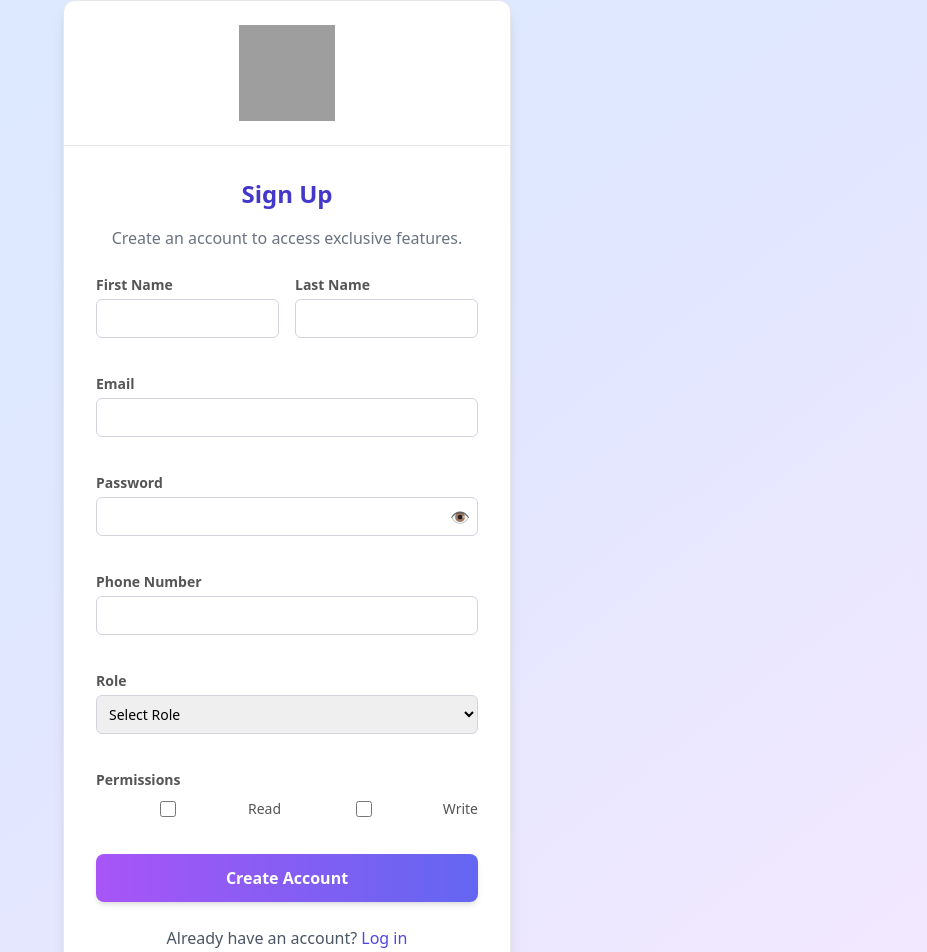
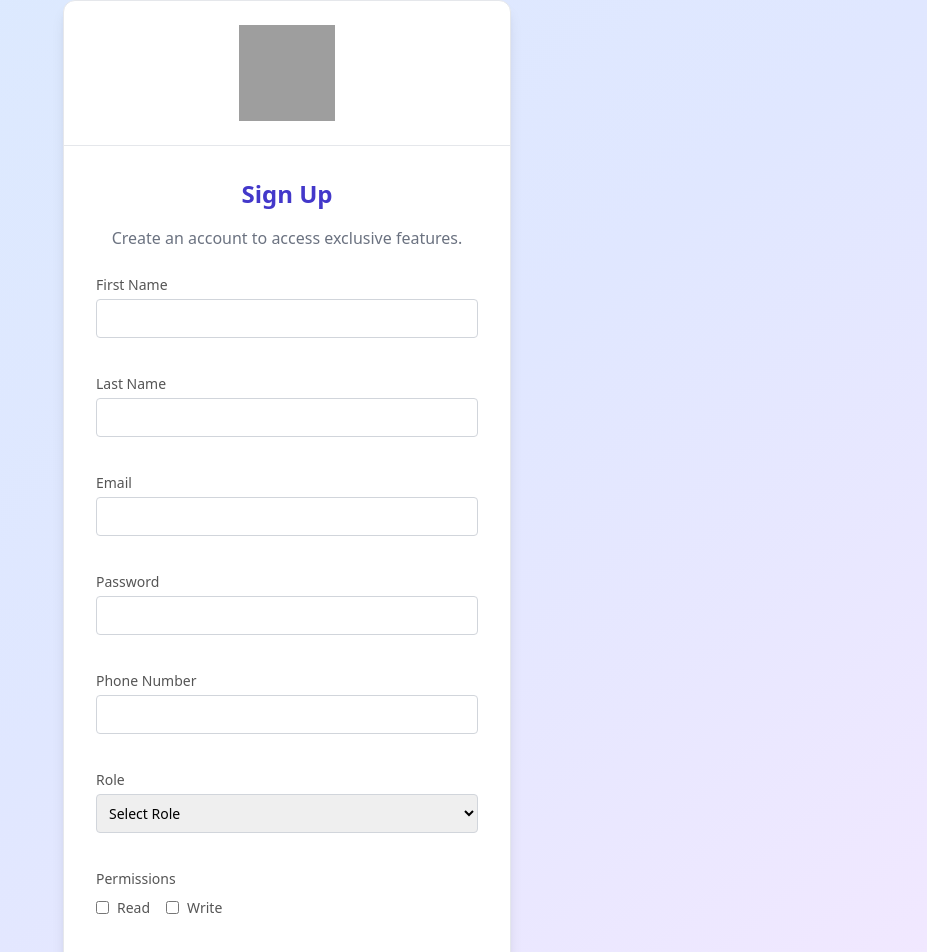
Before and after one commit to iTech-dhananjay/react-microservice, a React (Create React App) app: page /register in a window 1280 px wide. Shown: the top 952 px of the page, without its empty margins (353-1280 px from the left). Built offline with nearby package versions, Linux system fonts and the light colour scheme; grey boxes are pictures that could not be loaded.

Commit message:
Remove unused file

```diff
--- a/src/pages/auth/RegisterPage.jsx
+++ b/src/pages/auth/RegisterPage.jsx
@@ -1,41 +1,46 @@
-import React from "react";
-import { useForm } from "react-hook-form";
-import { yupResolver } from "@hookform/resolvers/yup";
-import * as yup from "yup";
+import React, { useState } from "react";
 import { toast } from "react-toastify";
 import "react-toastify/dist/ReactToastify.css";
-import Input from "../../components/ui/Input";
-import Select from "../../components/ui/Select";
-import Checkbox from "../../components/ui/Checkbox";
+import { validateForm } from "../../utils/validators"; // Import validation utility
 
-const schema = yup.object().shape({
-    firstName: yup.string().required("First Name is required"),
-    lastName: yup.string().required("Last Name is required"),
-    email: yup.string().email("Invalid email").required("Email is required"),
-    password: yup
-        .string()
-        .min(6, "Password must be at least 6 characters")
-        .required("Password is required"),
-    phoneNumber: yup
-        .string()
-        .matches(/^\d{10}$/, "Phone Number must be 10 digits")
-        .required("Phone Number is required"),
-    role: yup.string().required("Role is required"),
-    permissions: yup.array().min(1, "Select at least one permission"),
+const RegisterPage = () => {
+    const [form, setForm] = useState({
+        firstName: "",
+        lastName: "",
+        email: "",
+        password: "",
+        phoneNumber: "",
+        role: "",
+        permissions: [],
     });
 
-const RegisterPage = () => {
-    const {
-        register,
-        handleSubmit,
-        formState: { errors },
-    } = useForm({
-        resolver: yupResolver(schema),
-    });
+    const [errors, setErrors] = useState({});
 
-    const onSubmit = (data) => {
-        console.log(data);
+    const handleSubmit = (e) => {
+        e.preventDefault();
+        const validationErrors = validateForm(form); // Call validation utility
+        if (Object.keys(validationErrors).length > 0) {
+            setErrors(validationErrors);
+            toast.error("Please fix the errors in the form");
+            return;
+        }
+        console.log(form);
         toast.success("Form submitted successfully!");
+        setErrors({});
+    };
+
+    const handleChange = (e) => {
+        const { name, value, type, checked } = e.target;
+        if (type === "checkbox") {
+            setForm((prev) => ({
+                ...prev,
+                permissions: checked
+                    ? [...prev.permissions, value]
+                    : prev.permissions.filter((perm) => perm !== value),
+            }));
+        } else {
+            setForm((prev) => ({ ...prev, [name]: value }));
+        }
     };
 
     return (
@@ -43,11 +48,7 @@ const RegisterPage = () => {
             <div className="w-full max-w-md bg-white rounded-xl shadow-lg border border-gray-200">
                 {/* Logo Section */}
                 <div className="flex justify-center py-6 border-b">
-                    <img
-                        src="/logo-placeholder.png"
-                        alt="Logo"
-                        className="w-24 h-24"
-                    />
+                    <img src="/logo-placeholder.png" alt="Logo" className="w-24 h-24" />
                 </div>
                 {/* Form Section */}
                 <div className="p-8">
@@ -57,80 +58,124 @@ const RegisterPage = () => {
                     <p className="text-center text-gray-500 mb-6">
                         Create an account to access exclusive features.
                     </p>
-                    <form onSubmit={handleSubmit(onSubmit)} className="space-y-5">
-                        <div className="grid grid-cols-2 gap-4">
-                            <Input
-                                label="First Name"
-                                id="firstName"
-                                register={register("firstName")}
-                                error={errors.firstName}
+                    <form onSubmit={handleSubmit} className="space-y-5">
+                        <div>
+                            <label className="block font-medium mb-1">First Name</label>
+                            <input
+                                type="text"
+                                name="firstName"
+                                value={form.firstName}
+                                onChange={handleChange}
+                                className="w-full p-2 border border-gray-300 rounded"
                             />
-                            <Input
-                                label="Last Name"
-                                id="lastName"
-                                register={register("lastName")}
-                                error={errors.lastName}
+                            {errors.firstName && (
+                                <p className="text-red-500 text-sm">{errors.firstName}</p>
+                            )}
+                        </div>
+                        <div>
+                            <label className="block font-medium mb-1">Last Name</label>
+                            <input
+                                type="text"
+                                name="lastName"
+                                value={form.lastName}
+                                onChange={handleChange}
+                                className="w-full p-2 border border-gray-300 rounded"
                             />
+                            {errors.lastName && (
+                                <p className="text-red-500 text-sm">{errors.lastName}</p>
+                            )}
                         </div>
-                        <Input
-                            label="Email"
-                            id="email"
+                        <div>
+                            <label className="block font-medium mb-1">Email</label>
+                            <input
                                 type="email"
-                            register={register("email")}
-                            error={errors.email}
+                                name="email"
+                                value={form.email}
+                                onChange={handleChange}
+                                className="w-full p-2 border border-gray-300 rounded"
                             />
-                        <Input
-                            label="Password"
-                            id="password"
+                            {errors.email && (
+                                <p className="text-red-500 text-sm">{errors.email}</p>
+                            )}
+                        </div>
+                        <div>
+                            <label className="block font-medium mb-1">Password</label>
+                            <input
                                 type="password"
-                            register={register("password")}
-                            error={errors.password}
+                                name="password"
+                                value={form.password}
+                                onChange={handleChange}
+                                className="w-full p-2 border border-gray-300 rounded"
                             />
-                        <Input
-                            label="Phone Number"
-                            id="phoneNumber"
-                            register={register("phoneNumber")}
-                            error={errors.phoneNumber}
+                            {errors.password && (
+                                <p className="text-red-500 text-sm">{errors.password}</p>
+                            )}
+                        </div>
+                        <div>
+                            <label className="block font-medium mb-1">Phone Number</label>
+                            <input
+                                type="text"
+                                name="phoneNumber"
+                                value={form.phoneNumber}
+                                onChange={handleChange}
+                                className="w-full p-2 border border-gray-300 rounded"
                             />
-                        <Select
-                            label="Role"
-                            id="role"
-                            options={[
-                                { value: "user", label: "User" },
-                                { value: "admin", label: "Admin" },
-                            ]}
-                            register={register("role")}
-                            error={errors.role}
+                            {errors.phoneNumber && (
+                                <p className="text-red-500 text-sm">{errors.phoneNumber}</p>
+                            )}
+                        </div>
+                        <div>
+                            <label className="block font-medium mb-1">Role</label>
+                            <select
+                                name="role"
+                                value={form.role}
+                                onChange={handleChange}
+                                className="w-full p-2 border border-gray-300 rounded"
+                            >
+                                <option value="">Select Role</option>
+                                <option value="user">User</option>
+                                <option value="admin">Admin</option>
+                            </select>
+                            {errors.role && (
+                                <p className="text-red-500 text-sm">{errors.role}</p>
+                            )}
+                        </div>
+                        <div>
+                            <label className="block font-medium mb-2">Permissions</label>
+                            <div className="flex space-x-4">
+                                <label className="flex items-center space-x-2">
+                                    <input
+                                        type="checkbox"
+                                        name="permissions"
+                                        value="read"
+                                        checked={form.permissions.includes("read")}
+                                        onChange={handleChange}
                                     />
-                        <div>
-                            <label className="font-semibold mb-2 block">
-                                Permissions
+                                    <span>Read</span>
                                 </label>
-                            <div className="grid grid-cols-2 gap-3">
-                                <Checkbox
-                                    label="Read"
-                                    id="permissionRead"
-                                    register={register("permissions")}
-                                    value="read"
-                                    error={errors.permissions}
+                                <label className="flex items-center space-x-2">
+                                    <input
+                                        type="checkbox"
+                                        name="permissions"
+                                        value="write"
+                                        checked={form.permissions.includes("write")}
+                                        onChange={handleChange}
                                     />
-                                <Checkbox
-                                    label="Write"
-                                    id="permissionWrite"
-                                    register={register("permissions")}
-                                    value="write"
-                                    error={errors.permissions}
-                                />
+                                    <span>Write</span>
+                                </label>
                             </div>
+                            {errors.permissions && (
+                                <p className="text-red-500 text-sm">{errors.permissions}</p>
+                            )}
                         </div>
                         <button
                             type="submit"
-                            className="w-full py-3 bg-gradient-to-r from-purple-500 to-indigo-500 text-white font-semibold rounded-lg shadow-md hover:from-purple-600 hover:to-indigo-600 transform hover:scale-105 transition duration-300"
+                            className="w-full py-2 bg-indigo-600 text-white font-semibold rounded hover:bg-indigo-700 transition duration-300"
                         >
                             Create Account
                         </button>
                     </form>
-                    <p className="text-center text-gray-600 mt-6">
+                    <p className="mt-6 text-center text-gray-500">
                         Already have an account?{" "}
                         <a href="/login" className="text-indigo-600 hover:underline">
                             Log in
```
Also changed, not shown: src/utils/validators.js (+15 -7 lines). Lines whose indentation alone changed are shown as unchanged.
